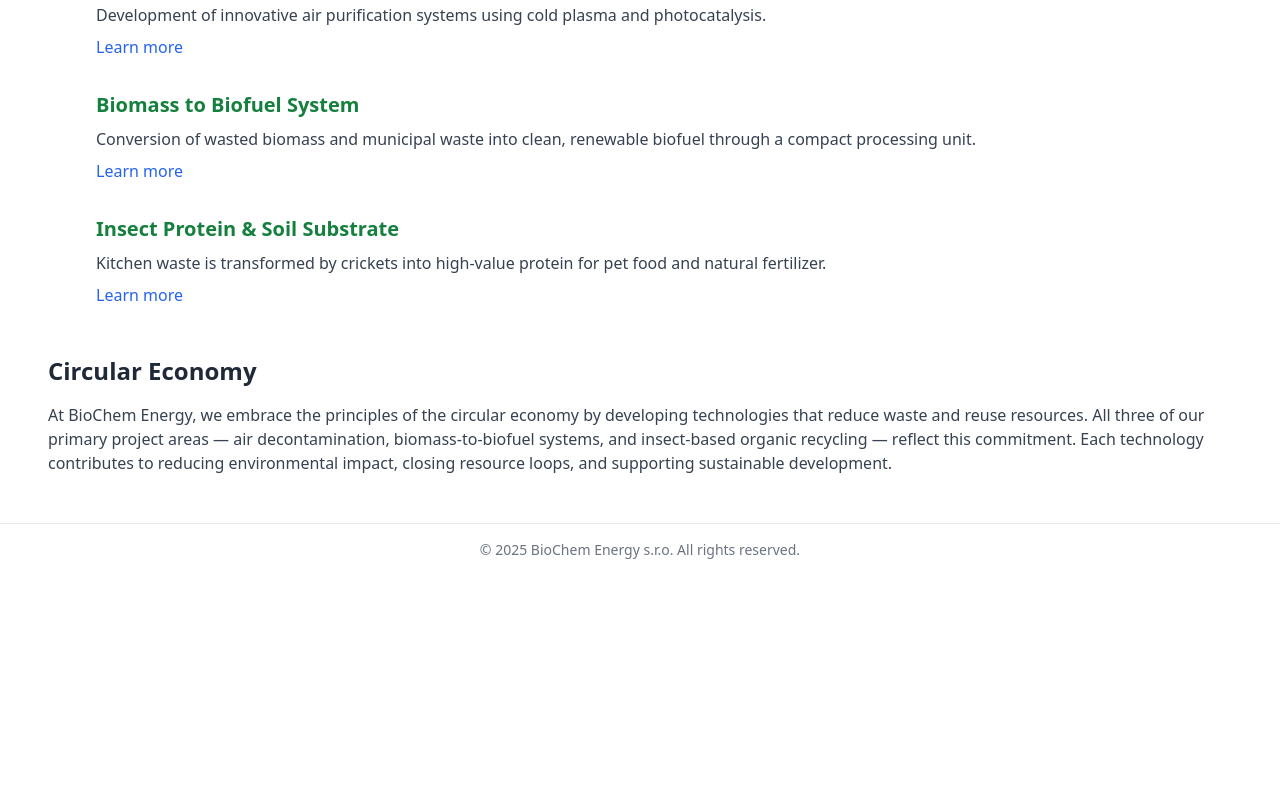
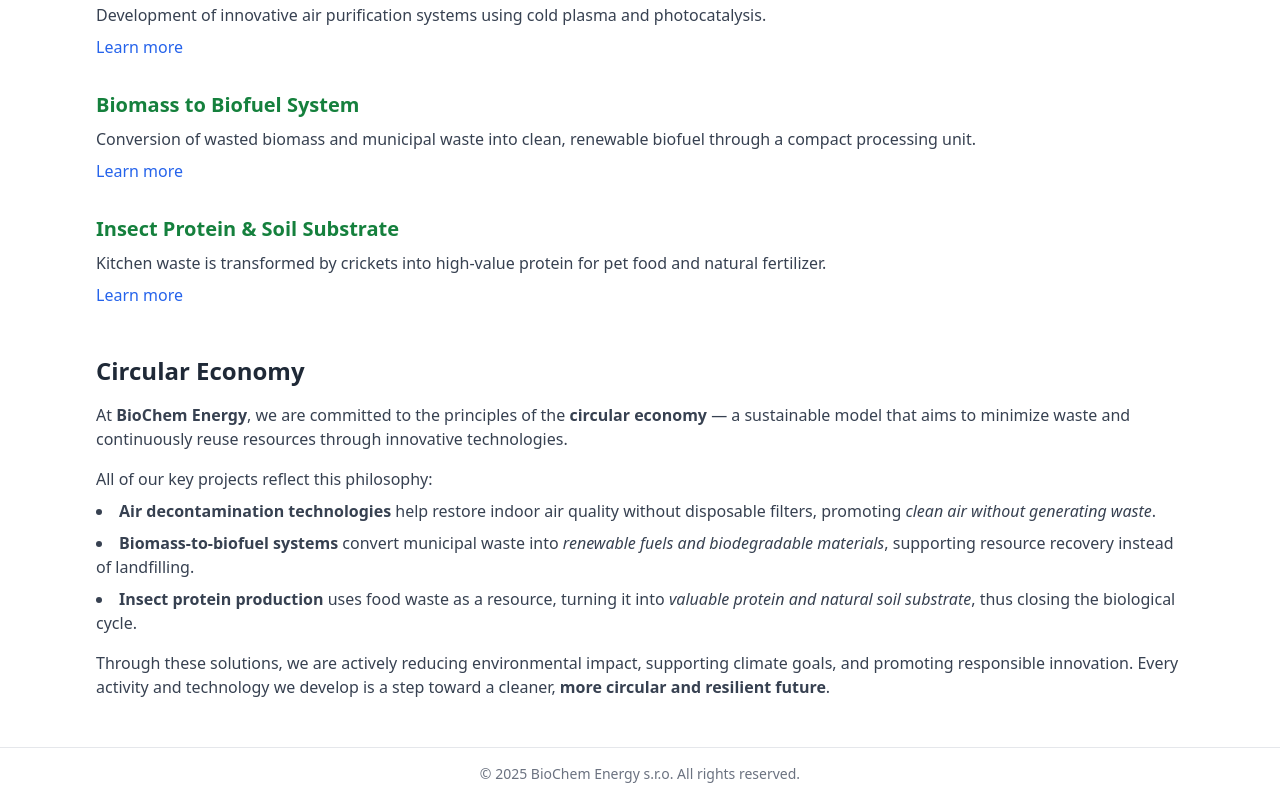
Before and after one commit to BioChemEnergy/biochem-energy, a Next.js app: page / in a window 1280 px wide. Shown: the part 1535-2335 px from the top of the page. Before the commit the page ends 2111 px from the top, so only its background shows below. Built offline with nearby package versions, Linux system fonts and the light colour scheme.

Commit message:
Update index.tsx

```diff
--- a/pages/index.tsx
+++ b/pages/index.tsx
@@ -61,12 +61,30 @@ export default function Home() {
 
           <ProjectsSection />
 
-          <section id="economy" className="mt-12">
-            <h2 className="text-2xl font-bold text-gray-800">Circular Economy</h2>
-            <p className="mt-4 text-gray-700">
-              At BioChem Energy, we embrace the principles of the circular economy by developing technologies that reduce waste and reuse resources. All three of our primary project areas — air decontamination, biomass-to-biofuel systems, and insect-based organic recycling — reflect this commitment. Each technology contributes to reducing environmental impact, closing resource loops, and supporting sustainable development.
-            </p>
-          </section>
+          <section id="economy" className="mt-12 px-6 md:px-12">
+  <h2 className="text-2xl font-bold text-gray-800">Circular Economy</h2>
+  <p className="mt-4 text-gray-700">
+    At <strong>BioChem Energy</strong>, we are committed to the principles of the <strong>circular economy</strong> — a sustainable model that aims to minimize waste and continuously reuse resources through innovative technologies.
+  </p>
+  <p className="mt-4 text-gray-700">
+    All of our key projects reflect this philosophy:
+  </p>
+  <ul className="list-disc list-inside mt-2 text-gray-700 space-y-2">
+    <li>
+      <strong>Air decontamination technologies</strong> help restore indoor air quality without disposable filters, promoting <em>clean air without generating waste</em>.
+    </li>
+    <li>
+      <strong>Biomass-to-biofuel systems</strong> convert municipal waste into <em>renewable fuels and biodegradable materials</em>, supporting resource recovery instead of landfilling.
+    </li>
+    <li>
+      <strong>Insect protein production</strong> uses food waste as a resource, turning it into <em>valuable protein and natural soil substrate</em>, thus closing the biological cycle.
+    </li>
+  </ul>
+  <p className="mt-4 text-gray-700">
+    Through these solutions, we are actively reducing environmental impact, supporting climate goals, and promoting responsible innovation. Every activity and technology we develop is a step toward a cleaner, <strong>more circular and resilient future</strong>.
+  </p>
+</section>
+
         </div>
       </main>
 
```
